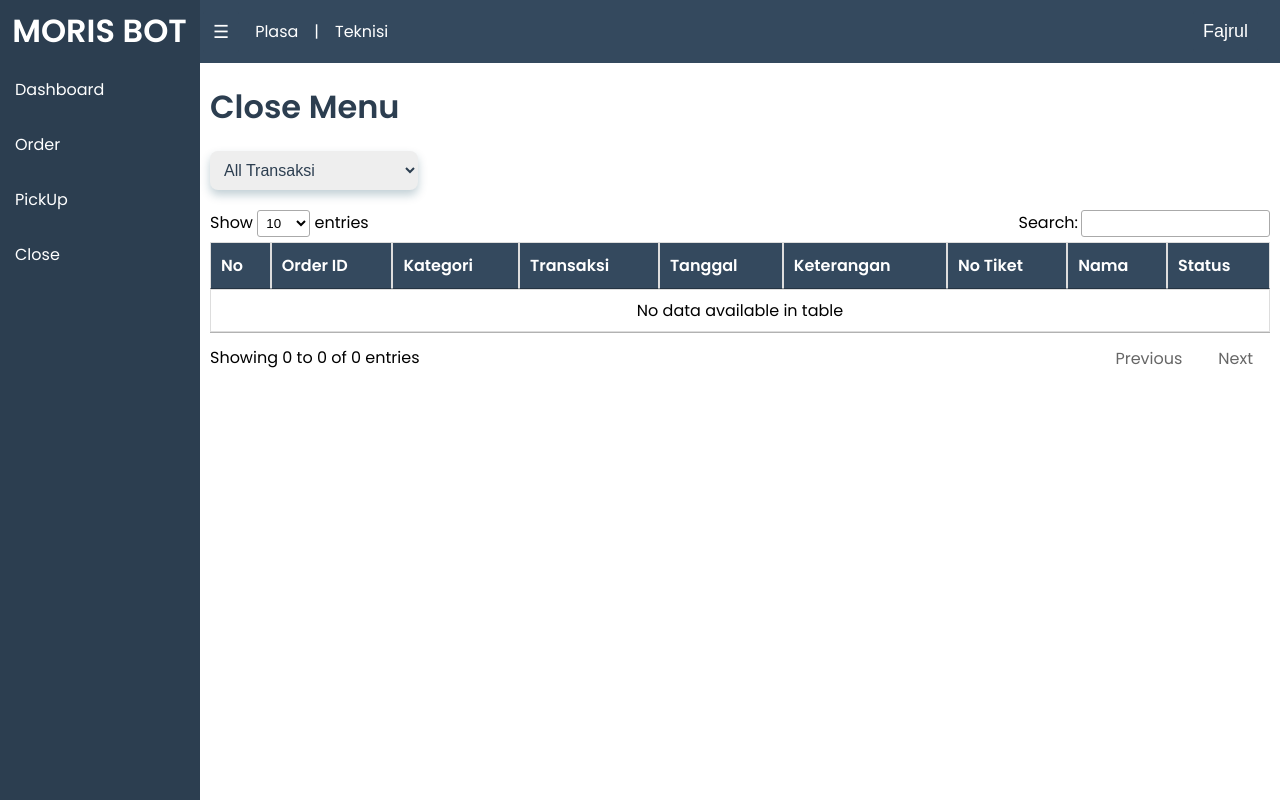
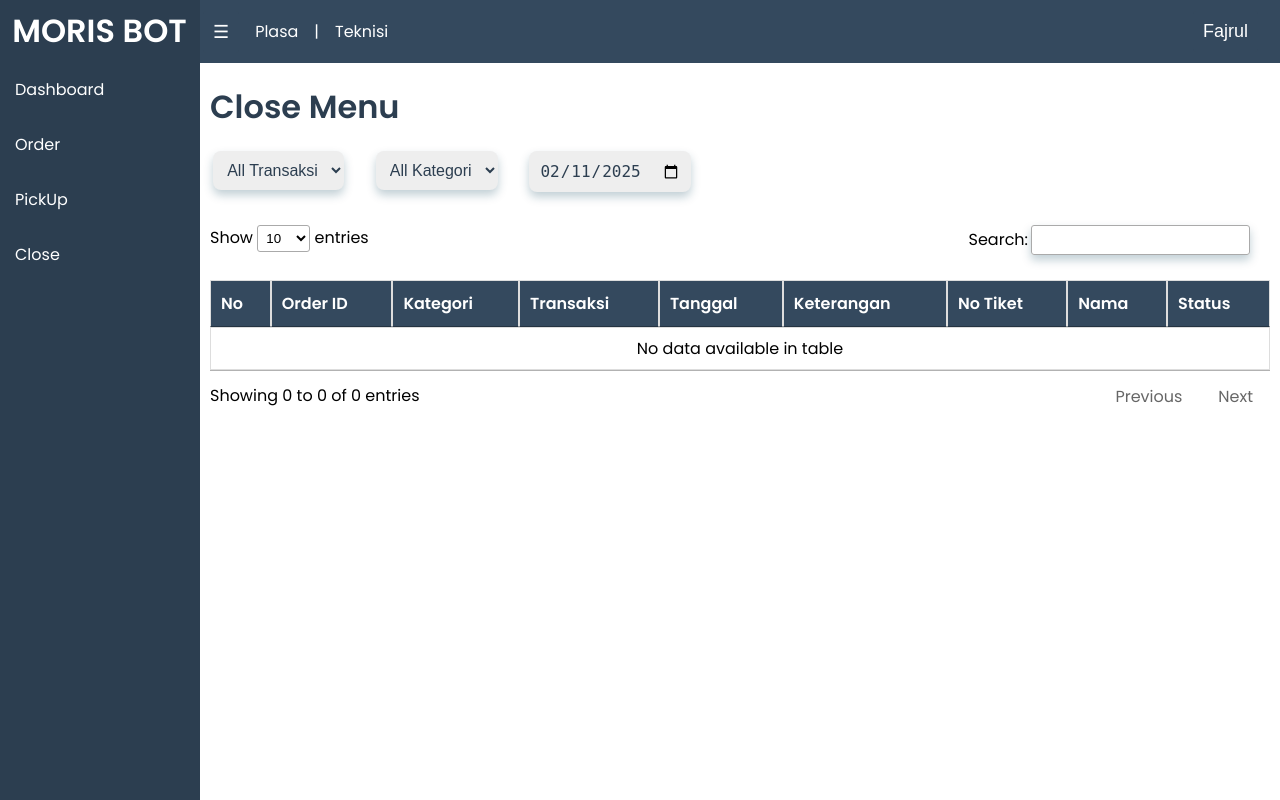
Before and after one commit to ntyrtype/moris_bot, a PHP site: page /close.php in a window 1280 px wide. Run offline with PHP 8.4, Linux system fonts and the light colour scheme; a user stored in the database is signed in; data comes from the database, SQL or seed files in the repository; some libraries are stand-ins or nearby versions.

Commit message:
filter kategori dan close add user

```diff
--- a/web/close.php
+++ b/web/close.php
@@ -59,6 +59,17 @@ if (!isset($_SESSION['user_id'])) {
                         <option value="UNSPEk">UNSPEK</option>
                     </select>
                 </form>
+                <form action="" class="btnKategori">
+                    <select aria-label="kategori" name="kategori" id="kategiri">
+                        <option value="">All Kategori</option>
+                        <option value="Indibiz">Indibiz</option>
+                        <option value="Indihome">Indihome</option>
+                        <option value="Datin">Datin</option>
+                        <option value="WMS">WMS</option>
+                        <option value="OSLO">OSLO</option>
+                    </select>
+                </form>
+                <input type="date" id="filter_date" value="<?php echo date('Y-m-d'); ?>">
         </div>
     <table id="dataTable">
         <thead>
--- a/web/style/style.css
+++ b/web/style/style.css
@@ -154,8 +154,17 @@ table th {
 }
 
 /* filter */
-.btnTransaksi select {
-  width: 13rem;
+.filter {
+  display: flex;
+  flex-wrap: wrap;
+  gap: 0.1rem;
+  margin: 0.6rem  0.2rem 0.8rem;
+  /* margin-left: 0.2rem;
+  margin-top: 0.6rem; */
+}
+
+.filter select, input{
+  width: fit-content;
   padding: 10px;
   margin: 0px 20px 20px 10px;
   background-color: #EEEEEE;
```
Also changed, not shown: web/add_user.html (+12 -0 lines), web/order.php (+11 -0 lines), web/pickup.php (+11 -0 lines).
